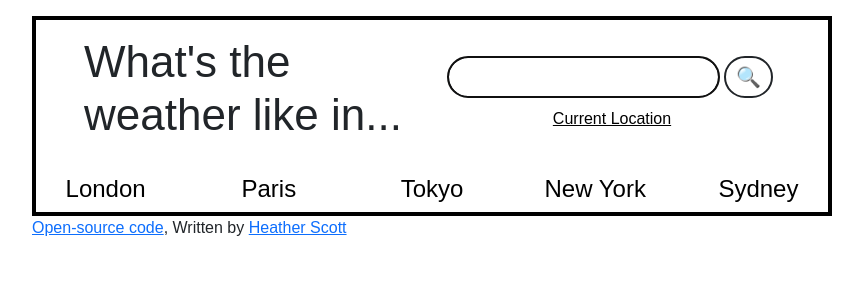
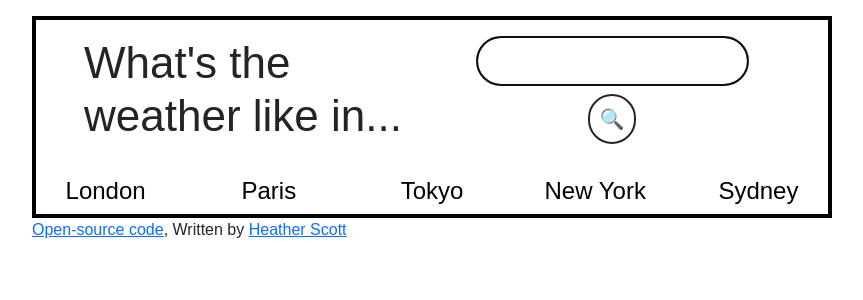
Before and after one commit to hscott13/weather-app-react, a React (Create React App) app: page / in a window 1280 px wide. Shown: the top 300 px of the page, without its empty margins (208-1071 px from the left). Built offline with nearby package versions, Linux system fonts and the light colour scheme.

Commit message:
Adjusted sizing

```diff
--- a/src/Forecast.js
+++ b/src/Forecast.js
@@ -10,9 +10,6 @@ export default function Forecast(props) {
             <div className="col text-center">
               <div className="main">
                 <h2 className="p-0">{props.weather.name}</h2>
-                <p id="current-date" className="fs-5">
-                  12:55 16/12/2022
-                </p>
               </div>
               <span className="icon">
                 <img
@@ -37,15 +34,15 @@ export default function Forecast(props) {
                   <div className="text-center">
                     <ul className="list-group list-group-flush">
                       <li
-                        className="list-group-item py-3 fs-5 border-secondary fw-bold"
+                        className="list-group-item py-3 fs-4 border-secondary fw-bold"
                         id="weather-description"
                       >
                         {props.weather.description}
                       </li>
-                      <li className="list-group-item py-3 fs-5 border-secondary">
+                      <li className="list-group-item py-3 fs-4 border-secondary">
                         Clouds: {props.weather.clouds}%
                       </li>
-                      <li className="list-group-item py-3 fs-5 ">
+                      <li className="list-group-item py-3 fs-4 ">
                         Wind: {props.weather.wind}m/s
                       </li>
                     </ul>
--- a/src/Search.js
+++ b/src/Search.js
@@ -34,21 +34,21 @@ export default function Search(props) {
   return (
     <div className="title">
       <div className="contianer px-5 py-3">
-        <div className="row">
+        <div className="row d-flex align-items-center">
           <div className="col">
             <h1>What's the weather like in...</h1>
           </div>
-          <div className="col pt-3 text-center ">
+          <div className="col text-center ">
             <form className="search text-center" onSubmit={searchCity}>
               <input
-                className="input text-center py-1 border border-dark border-2 fs-5 rounded-pill"
+                className="input text-center py-2 border border-dark border-2 fs-5 rounded-pill"
                 type="text"
                 autoFocus="on"
                 id="city-input"
                 onChange={updateCity}
               />
               <button
-                className="button-form m-1 py-1 border border-dark border-2 fs-5 rounded-pill"
+                className="button-form m-2 py-2 border border-dark border-2 fs-5 rounded-pill"
                 type="submit"
               >
                 <span role="img" aria-label="magnifying-glass-emoji">
@@ -56,12 +56,6 @@ export default function Search(props) {
                 </span>
               </button>
             </form>
-            <button
-              className="text-center text-decoration-underline"
-              id="current-location-button"
-            >
-              Current Location
-            </button>
           </div>
         </div>
       </div>
```
